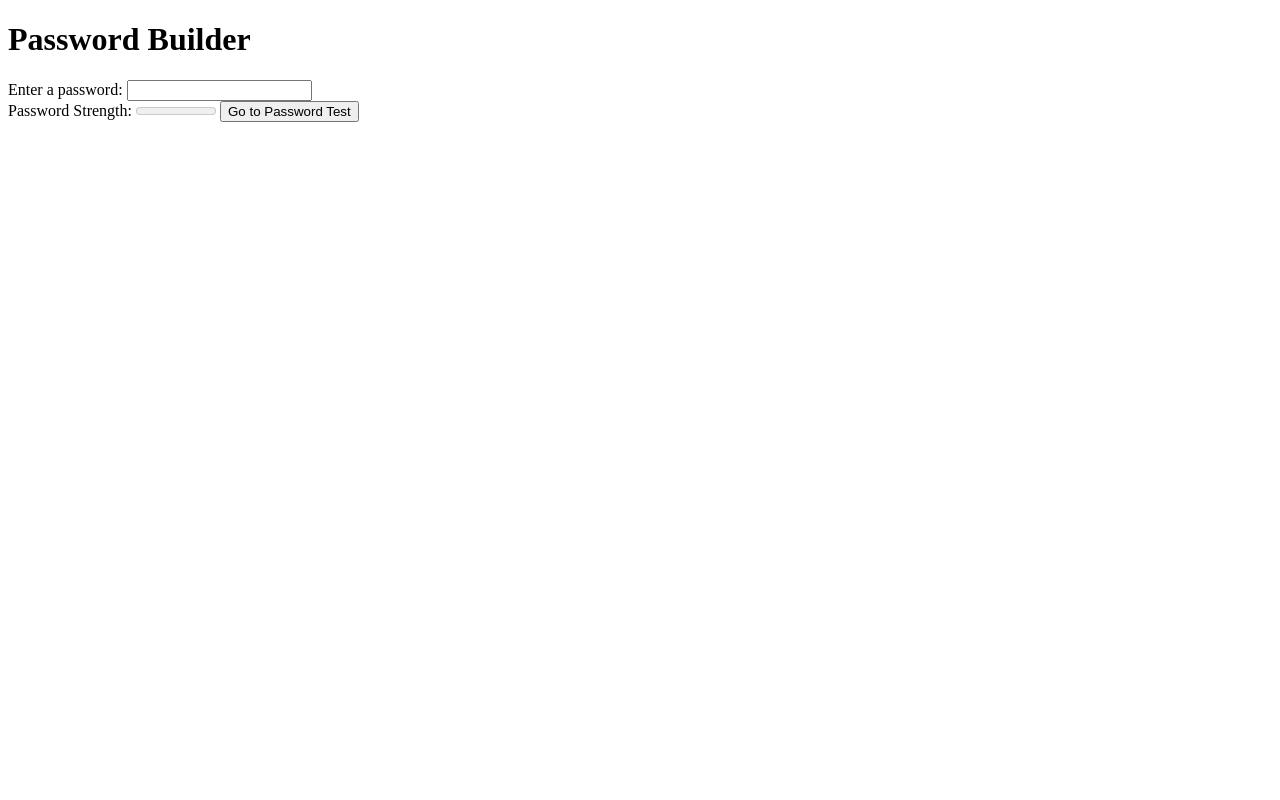
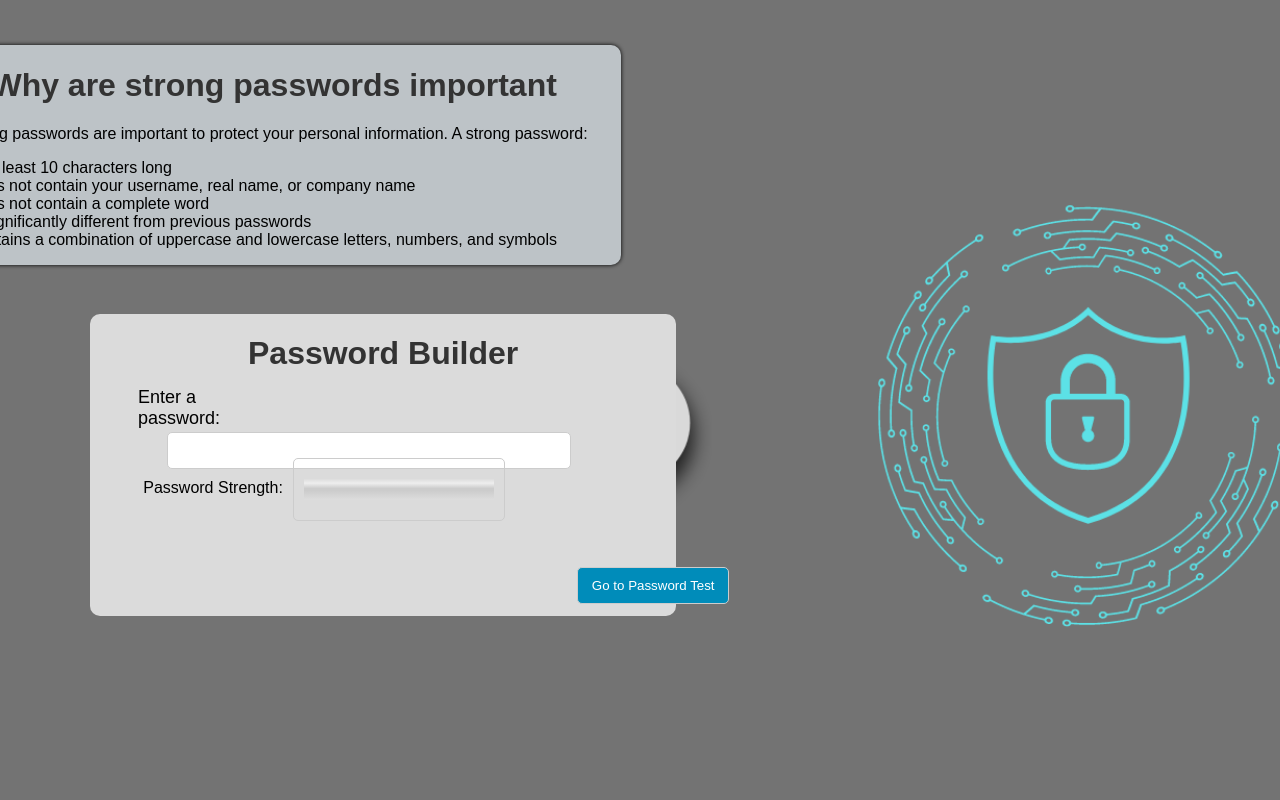
Before and after one commit to SKel1817/secure-a-key, a Flask app: page /passwordBuilder in a window 1280 px wide. Run offline with Flask 3, Linux system fonts and the light colour scheme.

Commit message:
styles for password builder

```diff
--- a/templates/passwordBuilder.html
+++ b/templates/passwordBuilder.html
@@ -1,6 +1,133 @@
 <!DOCTYPE html>
 <html>
 <head>
+    <title>Password Builder</title>
+    <style>
+        body {
+            background-image: url('../static/password.png'); /* Update with the correct path to your image */
+            background-size: cover;
+            font-family: 'Arial', sans-serif;
+            display: flex;
+            align-items: center;
+            justify-content: center;
+            height: 100vh;
+            margin: 0;
+        }
+        .text{
+            text-align: center;
+        }
+        .container {
+            text-align: center;
+        }
+        h1 {
+            text-align: center;
+            color: #333;
+        }
+        label, input, button, meter {
+            display: block;
+            width: 100%;
+            margin-bottom: 10px;
+        }
+        input, button, meter {
+            padding: 10px;
+            border-radius: 5px;
+            border: 1px solid #ccc;
+        }
+        button {
+            background-color: #008CBA;
+            color: white;
+            cursor: pointer;
+        }
+        button:hover {
+            background-color: #005f73;
+        }
+        /* Container */
+.container{
+ transform:translatex(90px) translatey(65px);
+ background-color:#dbdbdb;
+ width:704px !important;
+ border-top-left-radius:10px;
+ border-top-right-radius:10px;
+ border-bottom-left-radius:10px;
+ border-bottom-right-radius:10px;
+ height:302px;
+}
+
+/* Text */
+.text{
+ transform:translatex(-138px) translatey(-250px);
+ background-color:#bdc3c7;
+ border-top-left-radius:10px;
+ box-shadow:0px 0px 4px 0px #000000;
+ background-blend-mode:darken;
+ border-top-right-radius:10px;
+ border-bottom-left-radius:10px;
+ border-bottom-right-radius:10px;
+ width:833px;
+}
+
+/* Password */
+#password{
+ width:382px;
+ position:relative;
+ left:3px;
+ transform:translatex(74px) translatey(-14px);
+}
+
+/* Strength meter */
+#strength-meter{
+ min-height:63px;
+ width:212px;
+ transform:translatex(203px) translatey(-72px);
+}
+
+/* List Item */
+li:nth-child(1),.text li:nth-child(2),.text li:nth-child(3),.text ul li:nth-child(4),.text ul li:nth-child(5){
+ text-align:left !important;
+}
+
+/* Button */
+.container button{
+ width:26%;
+ transform:translatex(483px) translatey(-39px);
+}
+
+/* Label */
+.container label:nth-child(2){
+ text-align:left;
+ width:21%;
+ min-height:31px;
+ font-size:18px;
+ transform:translatex(48px) translatey(-7px);
+}
+
+/* Label */
+.container label:nth-child(4){
+ width:28%;
+ transform:translatex(41px) translatey(-14px);
+ min-height:27px;
+}
+
+/* Strength text */
+#strength-text{
+ display:inline-block;
+ height:19px;
+ width:122px;
+ transform:translatex(119px) translatey(-125px);
+ position:relative;
+ top:6px;
+}
+/* Text */
+.text{
+ transform:translatex(-659px) translatey(-245px);
+}
+
+/* Button */
+.container button{
+ transform:translatex(487px) translatey(-59px);
+}
+
+    </style>
     <title>Password Builder</title>
     <script>
         function validatePassword() {
@@ -42,16 +169,25 @@
     </script>
 </head>
 <body>
+    <div class="container">
         <h1>Password Builder</h1>
-
         <label for="password">Enter a password:</label>
         <input type="password" id="password" onkeyup="validatePassword()" />
-
-    <br />
 
         <label for="strength-meter">Password Strength:</label>
         <meter id="strength-meter" min="0" max="100" value="0"></meter>
         <span id="strength-text"></span>
         <button onclick="redirectToTestPage()">Go to Password Test</button>
+    </div>
+    <div class="text">
+        <h1>Why are strong passwords important</h1>
+        <p>Strong passwords are important to protect your personal information. A strong password:</p>
+        <ul>
+            <li>Is at least 10 characters long</li>
+            <li>Does not contain your username, real name, or company name</li>
+            <li>Does not contain a complete word</li>
+            <li>Is significantly different from previous passwords</li>
+            <li>Contains a combination of uppercase and lowercase letters, numbers, and symbols</li>
+        </ul>
 </body>
 </html>
```
Lines whose indentation alone changed are shown as unchanged.
